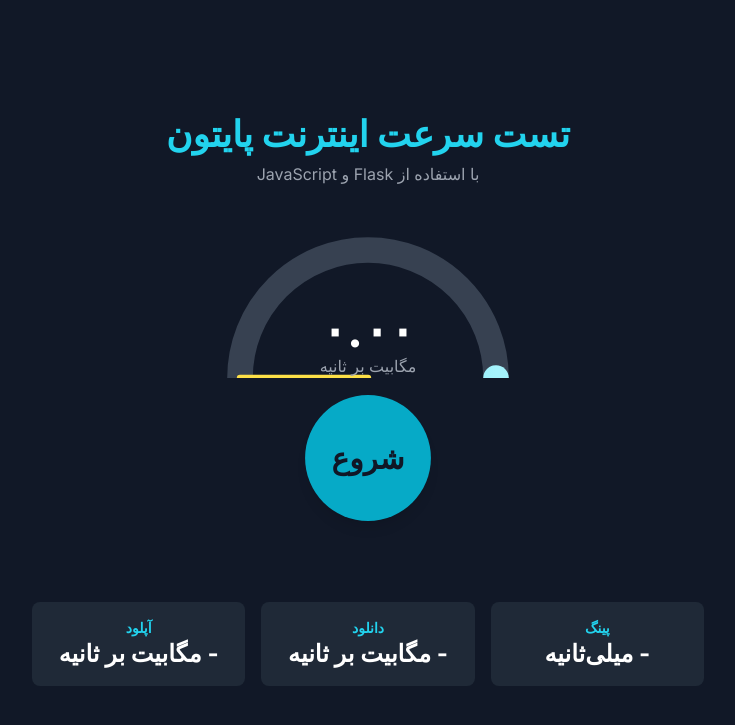
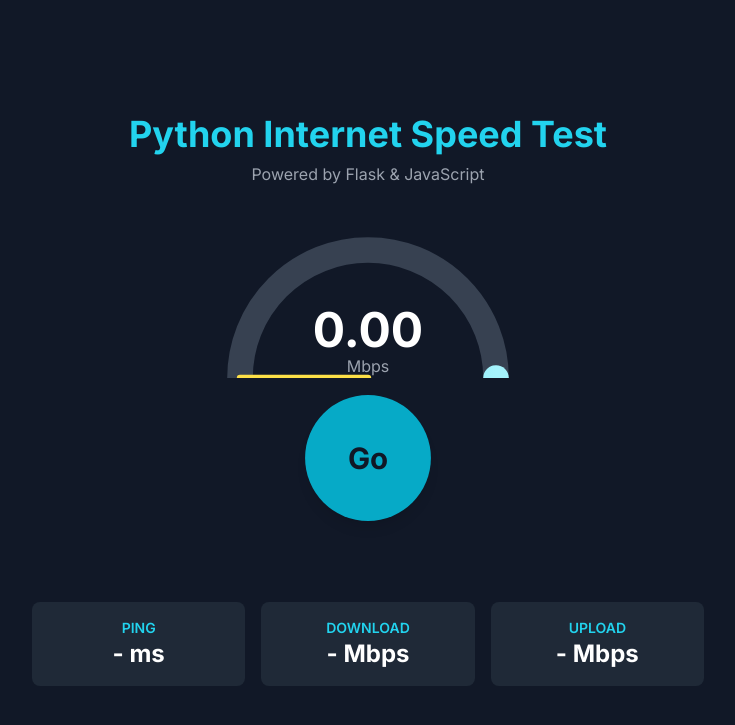
Before and after one commit to xmohammad1/speedtest, a Flask app: page / in a window 1280 px wide. Shown: the top 725 px of the page, without its empty margins (272-1007 px from the left). Run offline with Flask 3, Linux system fonts and the light colour scheme; some libraries are stand-ins or nearby versions.

Commit message:
Revert "Localize interface to Persian"

```diff
--- a/templates/index.html
+++ b/templates/index.html
@@ -1,9 +1,9 @@
 <!DOCTYPE html>
-<html lang="fa" dir="rtl">
+<html lang="en">
 <head>
     <meta charset="UTF-8">
     <meta name="viewport" content="width=device-width, initial-scale=1.0">
-    <title>تست سرعت اینترنت پایتون</title>
+    <title>Python Speed Test</title>
     <!-- Tailwind CSS for styling -->
     <script src="https://cdn.tailwindcss.com"></script>
     <!-- Google Fonts for a modern look -->
@@ -38,8 +38,8 @@
 
     <div class="w-full max-w-4xl mx-auto">
         <header class="text-center mb-8">
-            <h1 class="text-4xl font-bold text-cyan-400">تست سرعت اینترنت پایتون</h1>
-            <p class="text-gray-400 mt-2">با استفاده از Flask و JavaScript</p>
+            <h1 class="text-4xl font-bold text-cyan-400">Python Internet Speed Test</h1>
+            <p class="text-gray-400 mt-2">Powered by Flask & JavaScript</p>
         </header>
 
         <main class="flex flex-col items-center">
@@ -62,13 +62,14 @@
                 </svg>
                 <!-- Speed display text in the center of the gauge -->
                 <div id="speed-display" class="absolute bottom-0 left-1/2 -translate-x-1/2 text-center">
-                    <span id="speed-value" class="text-5xl font-bold">۰.۰۰</span>
-                    <span id="speed-unit" class="text-gray-400 block">مگابیت بر ثانیه</span>
+                    <span id="speed-value" class="text-5xl font-bold">0.00</span>
+                    <span id="speed-unit" class="text-gray-400 block">Mbps</span>
                 </div>
             </div>
 
             <!-- Start button -->
-            <button id="start-btn" class="relative bg-cyan-500 hover:bg-cyan-600 text-gray-900 font-bold rounded-full w-32 h-32 flex items-center justify-center text-3xl shadow-lg transition-all duration-300 transform hover:scale-105 focus:outline-none focus:ring-4 focus:ring-cyan-300 focus:ring-opacity-50 disabled:bg-gray-600 disabled:cursor-not-allowed animate-pulse-slow">شروع
+            <button id="start-btn" class="relative bg-cyan-500 hover:bg-cyan-600 text-gray-900 font-bold rounded-full w-32 h-32 flex items-center justify-center text-3xl shadow-lg transition-all duration-300 transform hover:scale-105 focus:outline-none focus:ring-4 focus:ring-cyan-300 focus:ring-opacity-50 disabled:bg-gray-600 disabled:cursor-not-allowed animate-pulse-slow">
+                Go
             </button>
             <div id="status-text" class="mt-4 text-lg text-gray-400 h-6"></div>
         </main>
@@ -76,16 +77,16 @@
         <!-- Results section -->
         <footer class="mt-10 grid grid-cols-1 sm:grid-cols-3 gap-4 text-center w-full max-w-2xl mx-auto">
             <div class="bg-gray-800 p-4 rounded-lg">
-                <h2 class="text-sm font-semibold text-cyan-400">پینگ</h2>
-                <p id="ping-result" class="text-2xl font-bold">- میلی‌ثانیه</p>
+                <h2 class="text-sm font-semibold text-cyan-400">PING</h2>
+                <p id="ping-result" class="text-2xl font-bold">- ms</p>
             </div>
             <div class="bg-gray-800 p-4 rounded-lg">
-                <h2 class="text-sm font-semibold text-cyan-400">دانلود</h2>
-                <p id="download-result" class="text-2xl font-bold">- مگابیت بر ثانیه</p>
+                <h2 class="text-sm font-semibold text-cyan-400">DOWNLOAD</h2>
+                <p id="download-result" class="text-2xl font-bold">- Mbps</p>
             </div>
             <div class="bg-gray-800 p-4 rounded-lg">
-                <h2 class="text-sm font-semibold text-cyan-400">آپلود</h2>
-                <p id="upload-result" class="text-2xl font-bold">- مگابیت بر ثانیه</p>
+                <h2 class="text-sm font-semibold text-cyan-400">UPLOAD</h2>
+                <p id="upload-result" class="text-2xl font-bold">- Mbps</p>
             </div>
         </footer>
     </div>
@@ -123,20 +124,20 @@
             try {
                 // Run tests sequentially
                 const ping = await testPing();
-                pingResult.innerHTML = `${ping.toLocaleString('fa-IR', { minimumFractionDigits: 2, maximumFractionDigits: 2 })} <span class="text-base text-gray-400">میلی‌ثانیه</span>`;
+                pingResult.innerHTML = `${ping.toFixed(2)} <span class="text-base text-gray-400">ms</span>`;
 
                 const downloadSpeed = await testDownload();
-                downloadResult.innerHTML = `${downloadSpeed.toLocaleString('fa-IR', { minimumFractionDigits: 2, maximumFractionDigits: 2 })} <span class="text-base text-gray-400">مگابیت بر ثانیه</span>`;
+                downloadResult.innerHTML = `${downloadSpeed.toFixed(2)} <span class="text-base text-gray-400">Mbps</span>`;
 
                 const uploadSpeed = await testUpload();
-                uploadResult.innerHTML = `${uploadSpeed.toLocaleString('fa-IR', { minimumFractionDigits: 2, maximumFractionDigits: 2 })} <span class="text-base text-gray-400">مگابیت بر ثانیه</span>`;
+                uploadResult.innerHTML = `${uploadSpeed.toFixed(2)} <span class="text-base text-gray-400">Mbps</span>`;
 
             } catch (error) {
-                statusText.textContent = "خطایی در طول آزمون رخ داد.";
+                statusText.textContent = "An error occurred during the test.";
                 console.error(error);
             } finally {
                 // Re-enable button and finalize UI
-                statusText.textContent = "آزمون به پایان رسید!";
+                statusText.textContent = "Test Complete!";
                 startBtn.disabled = false;
                 startBtn.classList.add('animate-pulse-slow');
                 updateGauge(0); // Reset gauge to zero
@@ -148,12 +149,12 @@
          */
         function resetResults() {
             statusText.textContent = '';
-            pingResult.innerHTML = `- <span class="text-base text-gray-400">میلی‌ثانیه</span>`;
-            downloadResult.innerHTML = `- <span class="text-base text-gray-400">مگابیت بر ثانیه</span>`;
-            uploadResult.innerHTML = `- <span class="text-base text-gray-400">مگابیت بر ثانیه</span>`;
+            pingResult.innerHTML = `- <span class="text-base text-gray-400">ms</span>`;
+            downloadResult.innerHTML = `- <span class="text-base text-gray-400">Mbps</span>`;
+            uploadResult.innerHTML = `- <span class="text-base text-gray-400">Mbps</span>`;
             updateGauge(0);
-            speedValue.textContent = "۰.۰۰";
-            speedUnit.textContent = "مگابیت بر ثانیه";
+            speedValue.textContent = "0.00";
+            speedUnit.textContent = "Mbps";
         }
 
         /**
@@ -161,7 +162,7 @@
          * @returns {Promise<number>} The average ping in milliseconds.
          */
         async function testPing() {
-            statusText.textContent = 'در حال آزمون پینگ...';
+            statusText.textContent = 'Testing Ping...';
             let totalTime = 0;
             for (let i = 0; i < PING_COUNT; i++) {
                 const startTime = performance.now();
@@ -178,7 +179,7 @@
          * @returns {Promise<number>} The average download speed in Mbps.
          */
         function testDownload() {
-            statusText.textContent = 'در حال آزمون سرعت دانلود...';
+            statusText.textContent = 'Testing Download Speed...';
             return new Promise(async (resolve, reject) => {
                 let totalBytes = 0;
                 const startTime = performance.now();
@@ -244,7 +245,7 @@
          * @returns {Promise<number>} The average upload speed in Mbps.
          */
         function testUpload() {
-            statusText.textContent = 'در حال آزمون سرعت آپلود...';
+            statusText.textContent = 'Testing Upload Speed...';
             return new Promise(async (resolve, reject) => {
                 try {
                     // Generate random data to upload
@@ -288,7 +289,7 @@
          * @param {number} speedMbps - The speed in Mbps.
          */
         function updateGauge(speedMbps) {
-            speedValue.textContent = speedMbps.toLocaleString('fa-IR', { minimumFractionDigits: 2, maximumFractionDigits: 2 });
+            speedValue.textContent = speedMbps.toFixed(2);
 
             // The mapping from speed to angle is logarithmic to better display a wide range of speeds
             const logSpeed = Math.log10(speedMbps + 1); // Use +1 to avoid log(0)
```
